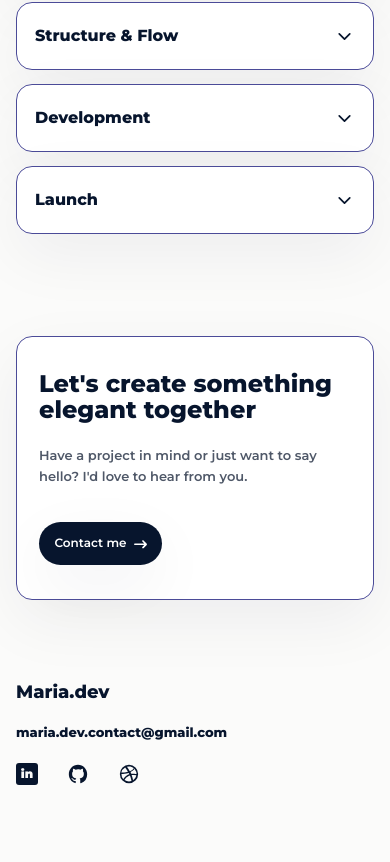
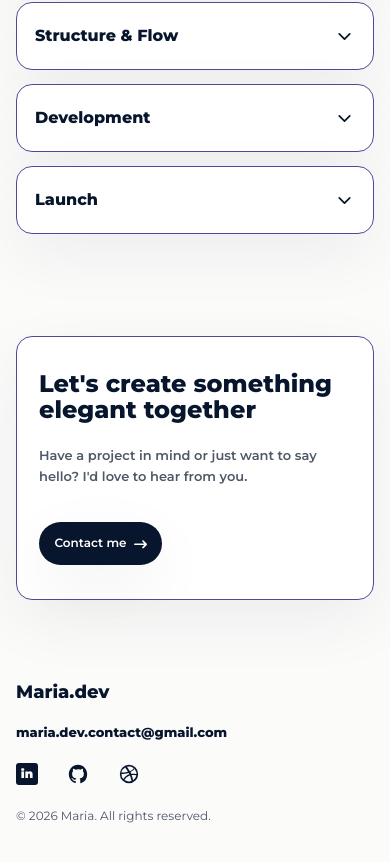
Before and after one commit to Mariam-sudo514/Developer-s-website-project, a Next.js app: page / in a window 390 px wide. Shown: the part 4646-5508 px from the top of the page. Before the commit the page ends 5468 px from the top, so only its background shows below. Built offline with nearby package versions, Linux system fonts and the light colour scheme.

Commit message:
feat: add copyright notice to footer

```diff
--- a/src/components/Footer/Footer.jsx
+++ b/src/components/Footer/Footer.jsx
@@ -25,6 +25,7 @@ const Footer = () => {
 					</svg>
 				</a>
 			</nav>
+			<p className={styles.copyright}>© 2026 Maria. All rights reserved.</p>
 		</footer>
 	);
 };
--- a/src/components/Footer/Footer.module.css
+++ b/src/components/Footer/Footer.module.css
@@ -69,6 +69,17 @@
 	fill: currentColor;
 }
 
+.copyright {
+	position: absolute;
+	inset-inline: 0;
+	bottom: 12px;
+	margin: 0;
+	color: var(--muted);
+	font-size: 12px;
+	line-height: 1.5;
+	text-align: center;
+}
+
 @media (max-width: 1279px) {
 	.logo {
 		font-size: 18px;
@@ -102,6 +113,11 @@
 	.socials {
 		justify-self: start;
 	}
+
+	.copyright {
+		position: static;
+		text-align: left;
+	}
 }
 
 @media (max-width: 336px) {
```
